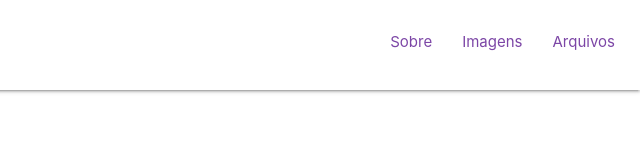
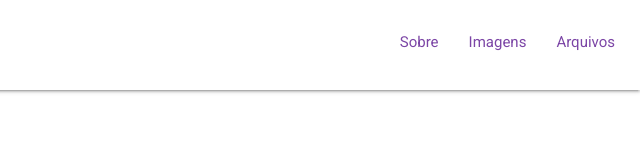
Before and after one commit to SuayMack/DBBiblioteca, a plain HTML site: page index.html in a window 1280 px wide. Shown: the full height of the page, 640-1280 px from the left. Drawn offline with nearby package versions, Linux system fonts and the light colour scheme.

Commit message:
IMPORT - fonte roboto

```diff
--- a/css/style.css
+++ b/css/style.css
@@ -1,7 +1,10 @@
+@import url('https://fonts.googleapis.com/css2?family=Roboto:wght@300;400&display=swap');
+
 * {
   padding:0;
   margin:0;
   box-sizing: border-box;
+  font-family: 'Roboto', sans-serif;
 }
 
 nav {
```
